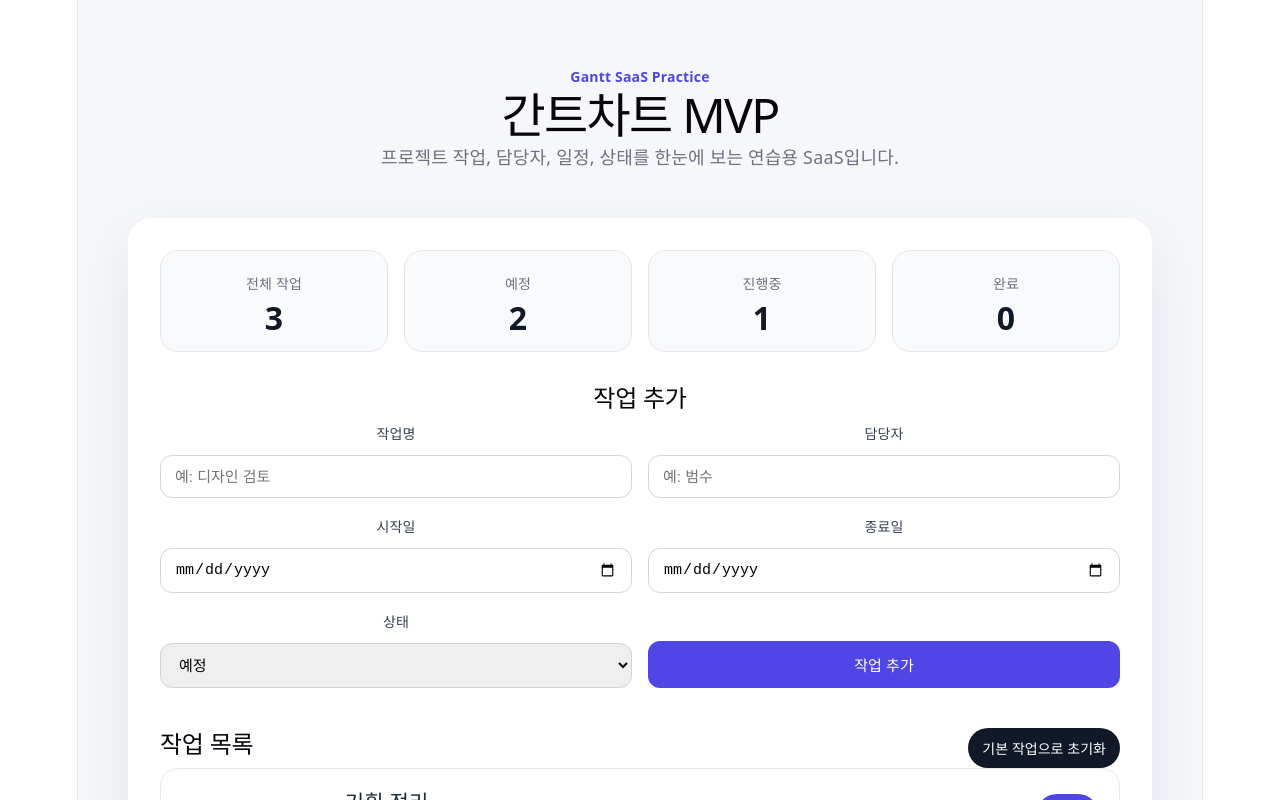
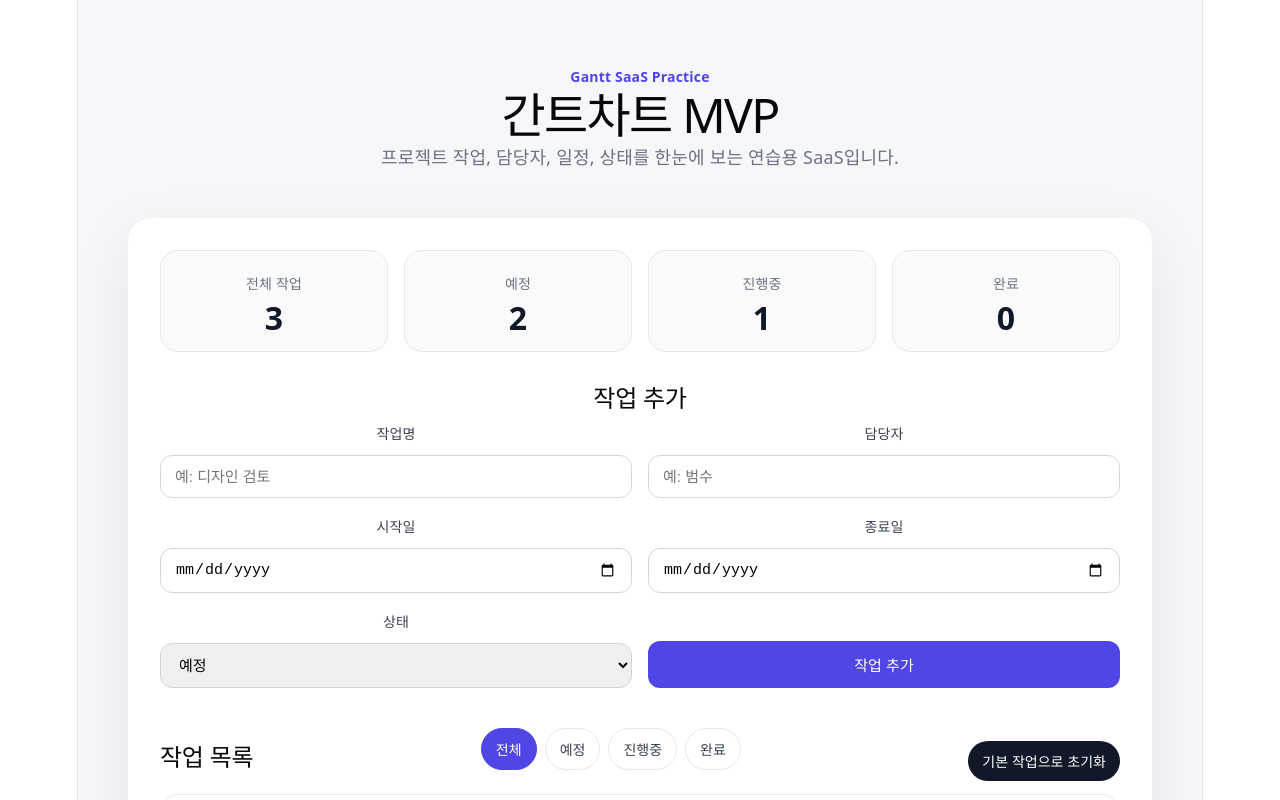
Before and after one commit to kbslk0612-blip/gantt-sass-practice, a React (Vite) app: page / in a window 1280 px wide. Shown: the top 800 px of the page. Built offline with nearby package versions, Linux system fonts and the light colour scheme.

Commit message:
add status filter

```diff
--- a/src/App.css
+++ b/src/App.css
@@ -270,3 +270,26 @@ h1 {
     grid-template-columns: repeat(2, minmax(0, 1fr));
   }
 }
+.filter-buttons {
+  display: flex;
+  flex-wrap: wrap;
+  gap: 8px;
+  margin-bottom: 24px;
+}
+
+.filter-button {
+  padding: 10px 14px;
+  border: 1px solid #e5e7eb;
+  border-radius: 999px;
+  background: white;
+  color: #374151;
+  font-size: 14px;
+  font-weight: 700;
+  cursor: pointer;
+}
+
+.filter-button.active {
+  border-color: #4f46e5;
+  background: #4f46e5;
+  color: white;
+}
--- a/src/App.jsx
+++ b/src/App.jsx
@@ -97,8 +97,12 @@ function App() {
   })
 
   const [editingTaskId, setEditingTaskId] = useState(null)
-
-  const chartDates = createDateRange(tasks)
+  const [statusFilter, setStatusFilter] = useState('전체')
+const filteredTasks =
+  statusFilter === '전체'
+    ? tasks
+    : tasks.filter((task) => task.status === statusFilter)
+ const chartDates = createDateRange(filteredTasks)
 
 const totalTaskCount = tasks.length
 const todoTaskCount = tasks.filter((task) => task.status === '예정').length
@@ -142,8 +146,8 @@ const doneTaskCount = tasks.filter((task) => task.status === '완료').length
     }
 
     if (editingTaskId) {
-      setTasks(
-        tasks.map((task) =>
+      setTasks
+       filteredTasks.map((task) => (
           task.id === editingTaskId ? { ...task, ...form } : task
         )
       )
@@ -291,6 +295,17 @@ const doneTaskCount = tasks.filter((task) => task.status === '완료').length
 
         <div className="section-header">
           <h2>작업 목록</h2>
+          <div className="filter-buttons">
+  {['전체', '예정', '진행중', '완료'].map((status) => (
+    <button
+      key={status}
+      className={statusFilter === status ? 'filter-button active' : 'filter-button'}
+      onClick={() => setStatusFilter(status)}
+    >
+      {status}
+    </button>
+  ))}
+</div>
 
           <button className="reset-button" onClick={handleResetTasks}>
             기본 작업으로 초기화
```
